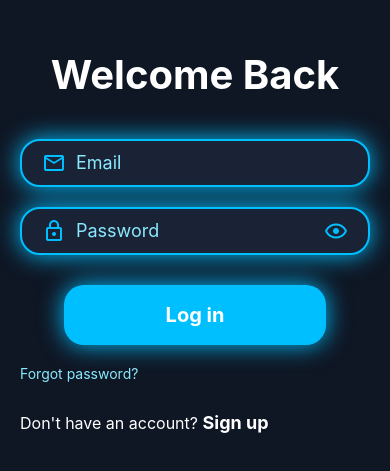
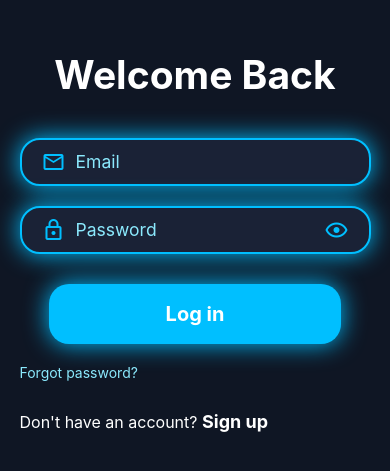
Before and after one commit to GabrielOFaria/MyLanguageApp, a React Native app: screen / in a window 390 px wide. Shown: the part 181-652 px from the top of the page. Built offline with nearby package versions, Linux system fonts and the light colour scheme.

Commit message:
fix: improve login screen resposiveness

```diff
--- a/App.js
+++ b/App.js
@@ -19,6 +19,8 @@ export default function App() {
   const [email, setEmail] = useState("");
   const [password, setPassword] = useState("");
   const [passwordVisible, setPasswordVisible] = useState(false);
+
+  const { width, height } = useWindowDimensions();
 
   const handleLogin = () => {
     if (!email.trim()) {
@@ -46,8 +48,14 @@ export default function App() {
           contentContainerStyle={{ flexGrow: 1 }}
           keyboardShouldPersistTaps="handled"
         >
-          <View style={styles.container}>
-            <Text style={styles.title}>Welcome Back</Text>
+          <View
+            style={[styles.container, { padding: Math.min(width * 0.05, 20) }]}
+          >
+            <Text
+              style={[styles.title, { fontSize: Math.min(width * 0.1, 40) }]}
+            >
+              Welcome Back
+            </Text>
             <Animatable.View
               animation="fadeInUp"
               duration={1000}
@@ -60,7 +68,10 @@ export default function App() {
                 style={{ marginRight: 10 }}
               />
               <TextInput
-                style={styles.input}
+                style={[
+                  styles.input,
+                  { fontSize: Math.min(width * 0.045, 18) },
+                ]}
                 placeholder="Email"
                 placeholderTextColor={"#8be9fd"}
                 value={email}
@@ -83,7 +94,10 @@ export default function App() {
                   style={{ marginRight: 10 }}
                 />
                 <TextInput
-                  style={[styles.input, { flex: 1 }]}
+                  style={[
+                    styles.input,
+                    { flex: 1, fontSize: Math.min(width * 0.045, 18) },
+                  ]}
                   placeholder="Password"
                   placeholderTextColor="#8be9fd"
                   secureTextEntry={!passwordVisible}
@@ -110,7 +124,10 @@ export default function App() {
               duration={1000}
               style={{ alignItems: "center" }}
             >
-              <TouchableOpacity style={styles.button} onPress={handleLogin}>
+              <TouchableOpacity
+                style={[styles.button, { width: Math.min(width * 0.75, 400) }]}
+                onPress={handleLogin}
+              >
                 <Text style={styles.buttonText}>Log in</Text>
               </TouchableOpacity>
             </Animatable.View>
@@ -146,6 +163,7 @@ const styles = StyleSheet.create({
   },
   inputBox: {
     width: "100%",
+    maxWidth: 500,
     backgroundColor: "#1a2236",
     borderRadius: 20,
     marginBottom: 20,
--- a/package.json
+++ b/package.json
@@ -15,7 +15,9 @@
     "react": "19.0.0",
     "react-native": "0.79.5",
     "react-native-animatable": "^1.4.0",
-    "react-native-vector-icons": "^10.3.0"
+    "react-native-vector-icons": "^10.3.0",
+    "react-dom": "19.0.0",
+    "react-native-web": "^0.20.0"
   },
   "devDependencies": {
     "@babel/core": "^7.20.0",
```
Also changed, not shown: 1 other file (tests, documents, lock files or other folders).
